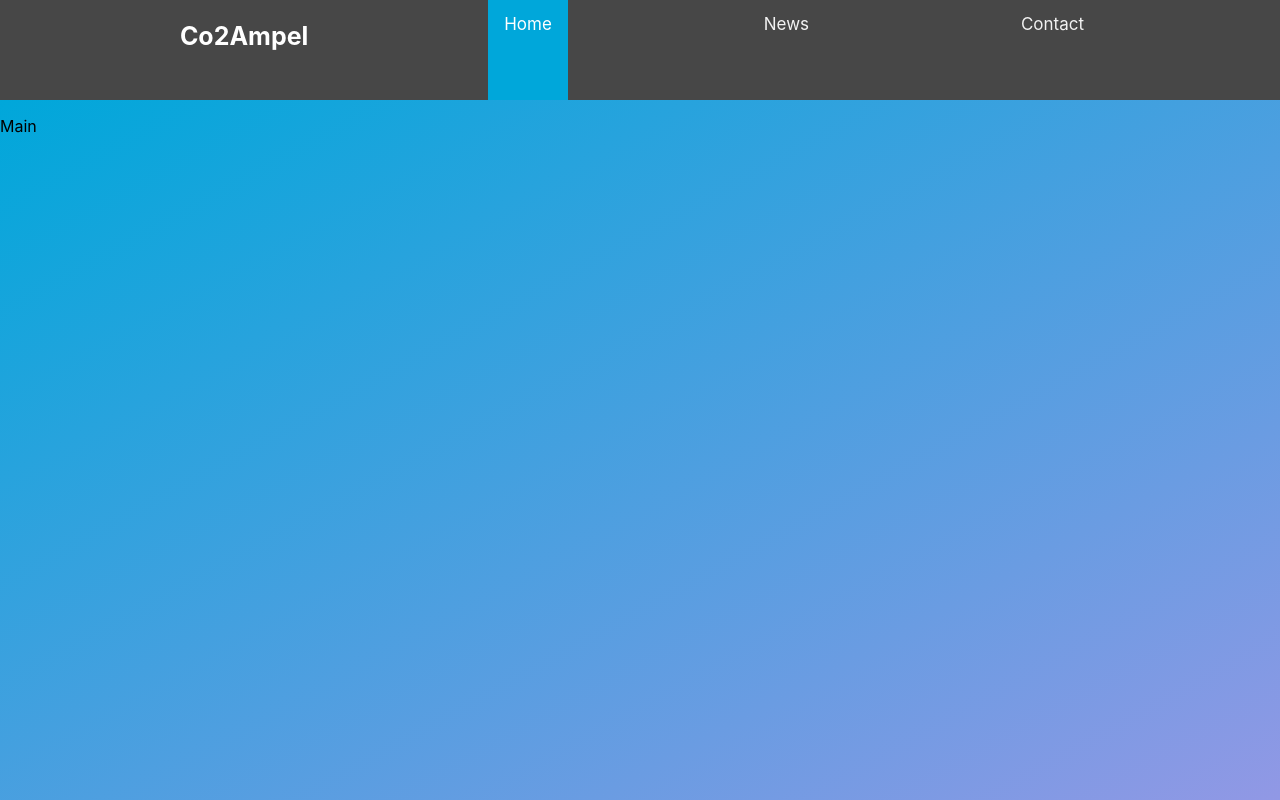
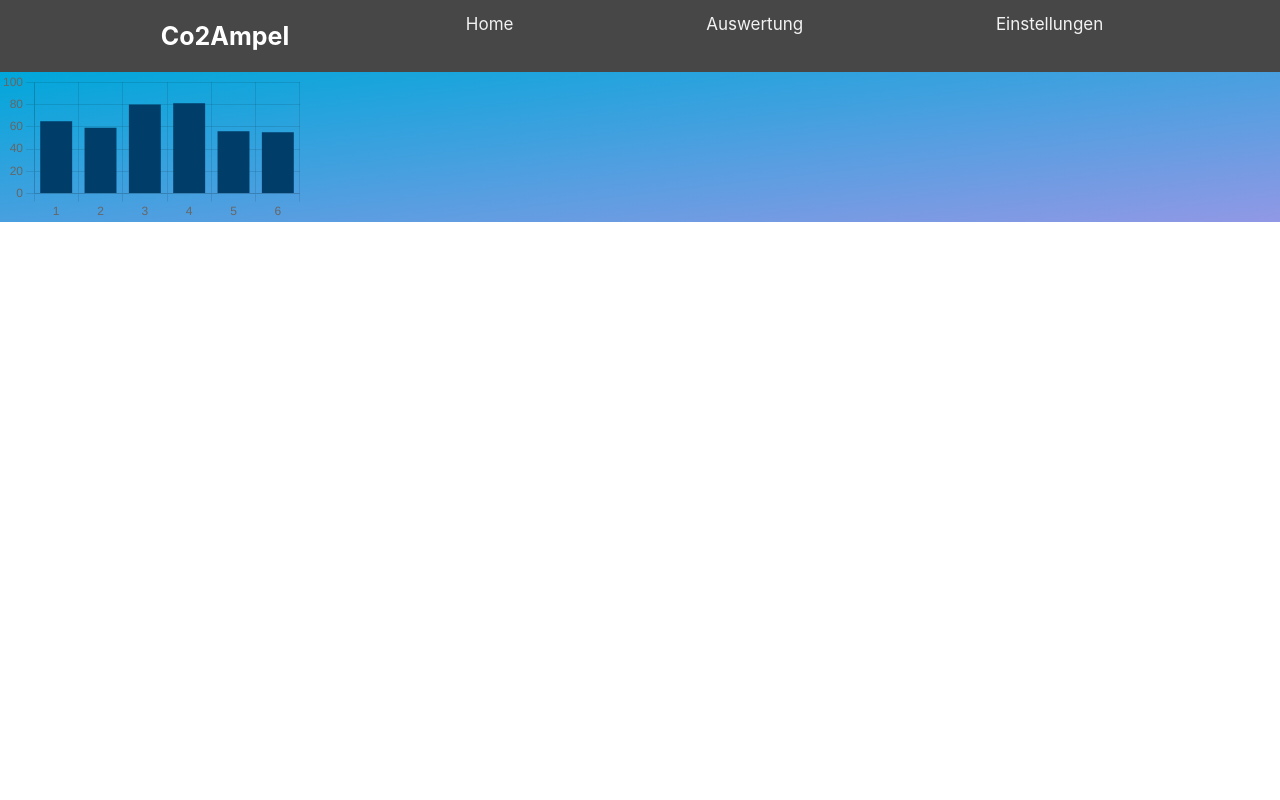
Before and after one commit to H3nno/co2ampel, a React (Create React App) app: page /Evaluation in a window 1280 px wide. Built offline with nearby package versions, Linux system fonts and the light colour scheme.

Commit message:
Umbau, React Routes, Chartjs

```diff
--- a/package.json
+++ b/package.json
@@ -10,7 +10,9 @@
     "@types/node": "^12.20.37",
     "@types/react": "^17.0.35",
     "@types/react-dom": "^17.0.11",
+    "chart.js": "^3.7.1",
     "react": "^17.0.2",
+    "react-chartjs-2": "^4.0.1",
     "react-dom": "^17.0.2",
     "react-scripts": "4.0.3",
     "typescript": "^4.5.2",
@@ -39,5 +41,8 @@
       "last 1 firefox version",
       "last 1 safari version"
     ]
+  },
+  "devDependencies": {
+    "react-router-dom": "^6.2.1"
   }
 }
--- a/src/App.css
+++ b/src/App.css
@@ -48,5 +48,5 @@
 
 .Main{
   grid-area: Main;
-  background: linear-gradient(to left top, #9198e5,#00a7da); {/*e66465*/}
+  background: linear-gradient(to left top, #9198e5,#00a7da);
 }
--- a/src/App.tsx
+++ /dev/null
@@ -1,34 +0,0 @@
-import React from 'react';
-import './App.css';
-
-function App() {
-  return (
-    <div className='Grid'>
-      <Header />
-      <Main />
-    </div>
-  );
-}
-
-export default App;
-
-
-function Header(){
-  return(
-    <div className='Header'>
-      <h2 className='Titel'>Co2Ampel</h2>
-      <a href="#home" className="active">Home</a>
-      <a href="#news">News</a>
-      <a href="#contact">Contact</a>
-    </div>
-  )
-}
-
-function Main(){
-  return(
-    <div className='Main'>
-      <p>Main</p>
-
-    </div>
-  )
-}
--- a/src/index.tsx
+++ b/src/index.tsx
@@ -1,7 +1,13 @@
 import React from 'react';
 import ReactDOM from 'react-dom';
 import './index.css';
-import App from './App';
+import './App.css';
+import { BrowserRouter, Routes, Route } from "react-router-dom";
+import Layout from "./pages/Layout";
+import Home from "./pages/Home";
+import Evaluation from "./pages/Evaluation";
+import Options from "./pages/Options";
+import NoPage from "./pages/NoPage";
 
 ReactDOM.render(
   <React.StrictMode>
@@ -9,3 +15,18 @@ ReactDOM.render(
   </React.StrictMode>,
   document.getElementById('root')
 );
+
+export default function App() {
+  return (
+    <BrowserRouter>
+      <Routes>
+        <Route path="/" element={<Layout />}>
+          <Route index element={<Home />} />
+          <Route path="Evaluation" element={<Evaluation />} />
+          <Route path="Options" element={<Options />} />
+          <Route path="*" element={<NoPage />} />
+        </Route>
+      </Routes>
+    </BrowserRouter>
+  )
+}
--- /dev/null
+++ b/src/pages/Evaluation.tsx
@@ -0,0 +1,53 @@
+import { Bar, Chart } from "react-chartjs-2";
+import { CategoryScale, Chart as ChartJS, LinearScale, BarElement } from "chart.js";
+
+ChartJS.register(
+    CategoryScale,
+    LinearScale,
+    BarElement,
+);
+
+
+function Evaluation() {
+    return (
+        <div className="Main">
+
+            <BarChart />
+        </div>
+    )
+}
+export default Evaluation;
+
+
+function BarChart() {
+
+    const options = {
+        responsive: false,
+        plugins: {
+            legend: {
+                position: 'top' as const,
+            },
+            title: {
+                display: true,
+                text: 'Chart.js Bar Chart',
+            },
+        },
+    }
+
+    const labels = ["1", "2", "3", "4", "5", "6"]
+    const data = {
+        labels: labels,
+        datasets: [{
+            label: 'My First Dataset',
+            data: [65, 59, 80, 81, 56, 55, 40],
+            backgroundColor: [
+                '#003D69'
+            ],
+        }]
+    };
+
+    return (
+        <Bar data={data} options={options} />
+    )
+
+}
--- /dev/null
+++ b/src/pages/Home.tsx
@@ -0,0 +1,10 @@
+function Home(){
+
+    return(
+        <h1>
+            Home
+        </h1>
+    )
+
+}
+export default Home;
--- /dev/null
+++ b/src/pages/Layout.tsx
@@ -0,0 +1,16 @@
+import { Link, Outlet } from "react-router-dom";
+
+function Layout() {
+    return (
+        <>
+            <div className='Header'>
+                <h2 className='Titel'>Co2Ampel</h2>
+                <Link to="/">Home</Link>
+                <Link to="/Evaluation">Auswertung</Link>
+                <Link to="/Options">Einstellungen</Link>
+            </div>
+            <Outlet />
+        </>
+    )
+}
+export default Layout;
--- /dev/null
+++ b/src/pages/NoPage.tsx
@@ -0,0 +1,6 @@
+function NoPage(){
+    return(
+        <h1>404</h1>
+    )
+}
+export default NoPage;
--- /dev/null
+++ b/src/pages/Options.tsx
@@ -0,0 +1,6 @@
+function Options(){
+    return(
+        <h1> Options</h1>
+    )
+}
+export default Options;
```
Also changed, not shown: 1 other file (tests, documents, lock files or other folders).
